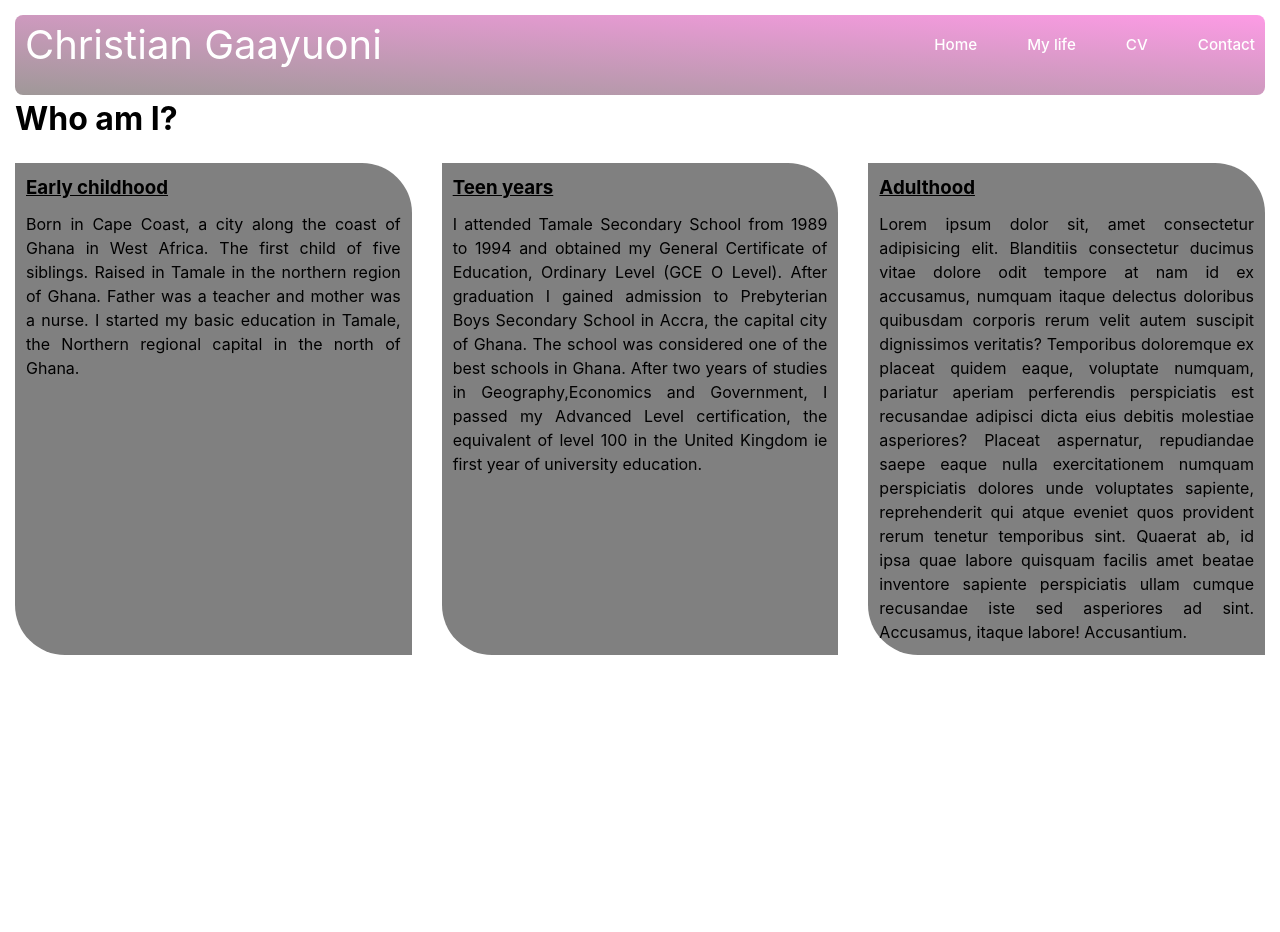
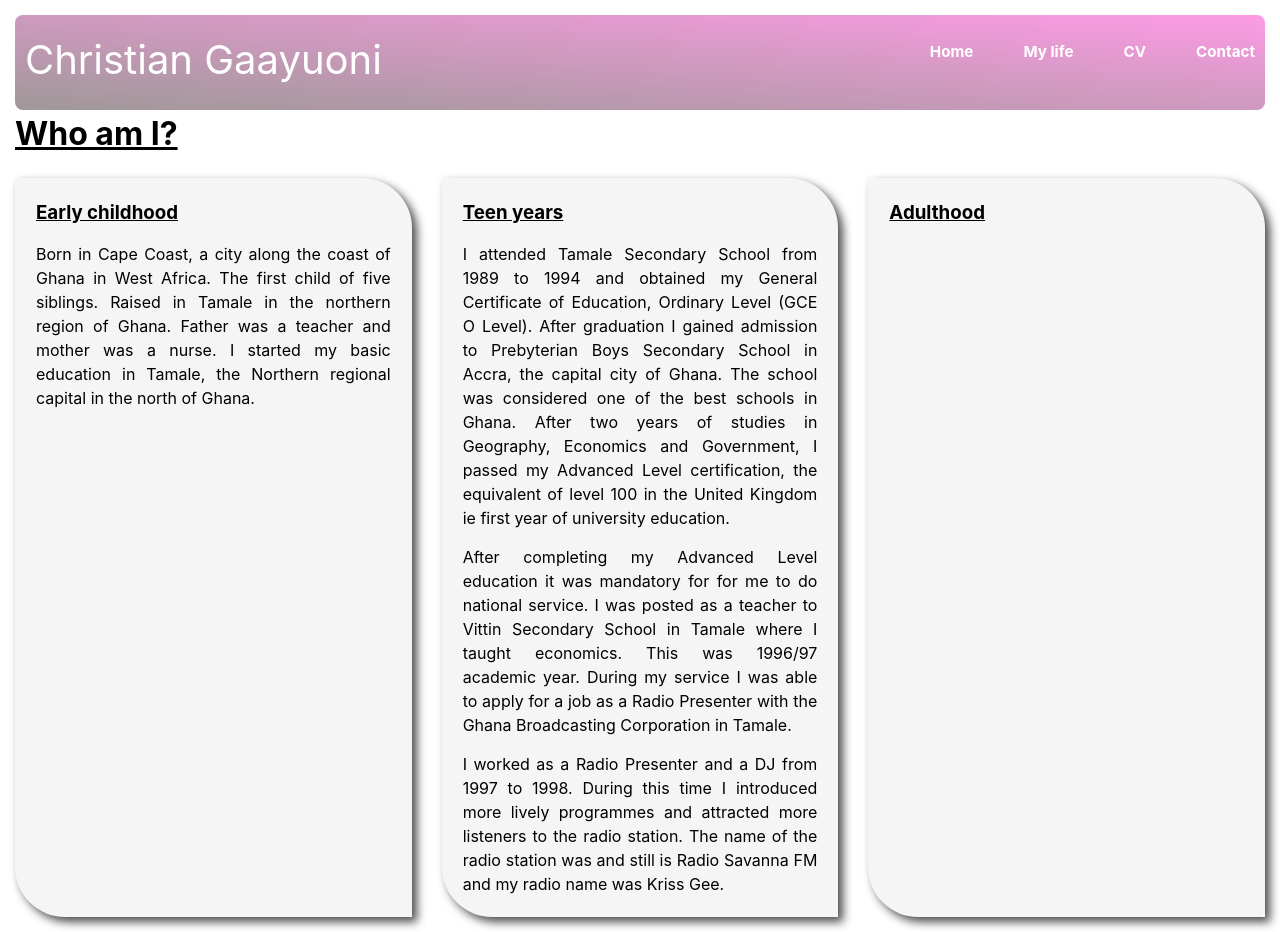
Before and after one commit to GaayuoniC/Gaayuoni-website-react, a React (Vite) app: page /aboutme in a window 1280 px wide. Before the commit the page ends 800 px from the top, so only its background shows below. Built offline with nearby package versions, Linux system fonts and the light colour scheme.

Commit message:
changed layout and added a professional image

```diff
--- a/src/Pages/AboutMe.css
+++ b/src/Pages/AboutMe.css
@@ -1,6 +1,8 @@
 .myLife-container {
   display: flex;
   flex-direction: row;
+  flex-wrap: wrap;
+  flex-grow: inherit;
   gap: 30px;
   text-align: justify;
   margin-top: 20px;
@@ -10,12 +12,25 @@
   flex: 1;
   border: 1px solid transparent;
   border-top-right-radius: 50px;
-  background-color: grey;
+  background-color: var(--background-custom-color);
   /* border-radius: var(--border-radius); */
   border-bottom-left-radius: 50px;
-  padding: 10px;
+  padding: 20px;
+  box-shadow: 5px 5px 10px rgba(0, 0, 0, 0.7);
 }
-h3 {
+h3,
+h1 {
   text-decoration: underline;
-  margin-bottom: 10px;
 }
+p {
+  margin-top: 15px;
+}
+
+@media screen and (max-width: 360px) {
+  .myLife-container {
+    display: flex;
+    flex: 1;
+    flex-direction: column;
+    text-align: justify;
+  }
+}
--- a/src/Pages/AboutMe.jsx
+++ b/src/Pages/AboutMe.jsx
@@ -27,29 +27,28 @@ export function AboutMe() {
             After graduation I gained admission to Prebyterian Boys Secondary
             School in Accra, the capital city of Ghana. The school was
             considered one of the best schools in Ghana. After two years of
-            studies in Geography,Economics and Government, I passed my Advanced
+            studies in Geography, Economics and Government, I passed my Advanced
             Level certification, the equivalent of level 100 in the United
             Kingdom ie first year of university education.
+          </p>
+          <p>
+            After completing my Advanced Level education it was mandatory for
+            for me to do national service. I was posted as a teacher to Vittin
+            Secondary School in Tamale where I taught economics. This was
+            1996/97 academic year. During my service I was able to apply for a
+            job as a Radio Presenter with the Ghana Broadcasting Corporation in
+            Tamale.
+          </p>
+          <p>
+            I worked as a Radio Presenter and a DJ from 1997 to 1998. During
+            this time I introduced more lively programmes and attracted more
+            listeners to the radio station. The name of the radio station was
+            and still is Radio Savanna FM and my radio name was Kriss Gee.
           </p>
         </div>
         <div className="myLife-item">
           <h3>Adulthood</h3>
-          <p>
-            {" "}
-            Lorem ipsum dolor sit, amet consectetur adipisicing elit. Blanditiis
-            consectetur ducimus vitae dolore odit tempore at nam id ex
-            accusamus, numquam itaque delectus doloribus quibusdam corporis
-            rerum velit autem suscipit dignissimos veritatis? Temporibus
-            doloremque ex placeat quidem eaque, voluptate numquam, pariatur
-            aperiam perferendis perspiciatis est recusandae adipisci dicta eius
-            debitis molestiae asperiores? Placeat aspernatur, repudiandae saepe
-            eaque nulla exercitationem numquam perspiciatis dolores unde
-            voluptates sapiente, reprehenderit qui atque eveniet quos provident
-            rerum tenetur temporibus sint. Quaerat ab, id ipsa quae labore
-            quisquam facilis amet beatae inventore sapiente perspiciatis ullam
-            cumque recusandae iste sed asperiores ad sint. Accusamus, itaque
-            labore! Accusantium.
-          </p>
+          <p></p>
         </div>
       </div>
     </>
--- a/src/Pages/Cv.jsx
+++ b/src/Pages/Cv.jsx
@@ -1,11 +1,12 @@
 import { CvPdf } from "../components/CvPdf";
-
+import { useState } from "react";
 export function Cv() {
+  const [isLoading, setIsLoading] = useState(false);
   return (
     <>
       <h1>My CV</h1>
 
-      <CvPdf />
+      {isLoading ? <p> loading page... </p> : <CvPdf />}
     </>
   );
 }
--- a/src/Pages/HomePage.css
+++ b/src/Pages/HomePage.css
@@ -4,9 +4,9 @@
 }
 
 img {
-  width: 80px;
-  height: 100px;
-  border-radius: 50%;
+  width: 150px;
+  height: 150px;
+  border-radius: 40%;
   padding-top: 10px;
   border: 1px solid transparent;
   box-shadow: 8px 8px 2px 0 rgba(41, 39, 39, 0.5);
@@ -18,5 +18,15 @@ article {
   line-height: 1.5;
   font-size: 18px;
   text-align: justify;
-  width: 90%;
+  width: 80%;
 }
+
+@media screen and (max-width: 360px) {
+  img {
+    display: none;
+  }
+  article {
+    width: 100%;
+    padding: 0;
+  }
+}
--- a/src/Pages/HomePage.jsx
+++ b/src/Pages/HomePage.jsx
@@ -4,7 +4,10 @@ export function HomePage() {
   return (
     <div className="home-page-contianer">
       <figure>
-        <img src={"Chris.jpeg"} alt="A picture of a man called Christian" />
+        <img
+          src={"BEWERBUNGFOTO.jpg"}
+          alt="A picture of a man called Christian"
+        />
       </figure>
       <div>
         <article>
--- a/src/components/NavBar.css
+++ b/src/components/NavBar.css
@@ -29,10 +29,24 @@
 }
 .header-nav-container li {
   color: white;
+  font-weight: bold;
   font-size: 0.95rem;
   padding-left: 10px;
-  font-weight: 500;
 }
 .header-nav-container li:hover {
   opacity: 0.7;
 }
+
+@media screen and (max-width: 360px) {
+  .logo {
+    font-size: 1.5rem;
+    color: white;
+    align-self: flex-start;
+  }
+  .header-nav-container {
+    display: flex;
+    flex-direction: column;
+    gap: 1px;
+    font-weight: 1rem;
+  }
+}
--- a/src/index.css
+++ b/src/index.css
@@ -6,6 +6,7 @@
 
   --border-radius: 10px;
   --border-line: 1px solid black;
+  --background-custom-color: rgba(245, 245, 245, 1);
 }
 
 * {
```
Also changed, not shown: 1 other file (tests, documents, lock files or other folders).
